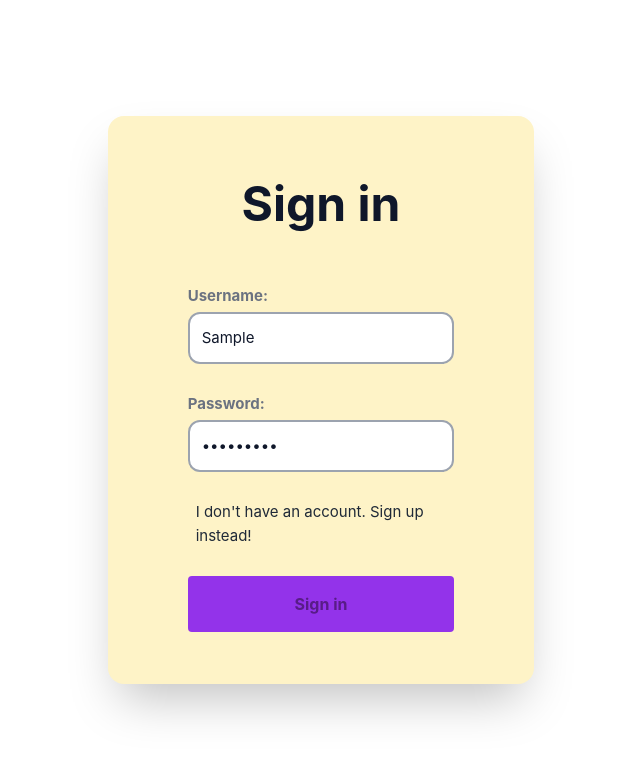
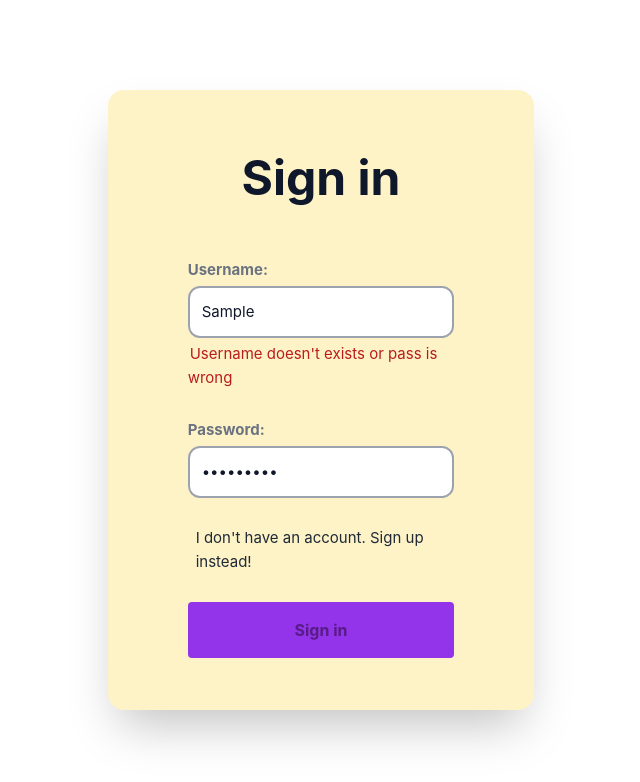
Before and after one commit to Laszlo199/ChatApp-Frontend, a Vue app: page /signin in a window 1280 px wide. Both pictures are taken after typing "Sample", "Sample123" into the empty fields and a click on the button "Sign in". Shown: the top 782 px of the page, without its empty margins (319-959 px from the left). Built offline with nearby package versions, Linux system fonts and the light colour scheme; no server answers.

Commit message:
added label with message

```diff
--- a/src/views/Signup.vue
+++ b/src/views/Signup.vue
@@ -11,6 +11,9 @@
           <label class="block mb-1 font-bold text-gray-500">Username: </label>
           <input v-model="username" class="border border-gray-400 p-3 w-full rounded-xl outline-none
           focus:border-b-blue-600 border-2" type="text" placeholder="insert username..">
+          <div class="pt-1">
+          <label class=" pl-0.5 text-red-700 "
+          v-show="showMessage">{{messageIfSth}}</label> </div><!--remember to delete '!' just for the sake of design we keep it    -->
         </div>
 
         <div class="">
@@ -19,7 +22,7 @@
           outline-none focus:border-b-blue-600 border-2" type="password" placeholder="insert password..">
         </div>
 
-        <div class="ml-2 text-gray-800 font-bold text-blue-600
+        <div class=" ml-2 text-gray-800 font-bold text-blue-600
         outline-none hover:text-blue-900">
           <label  @click="changeSignUp">{{info}}</label>
         </div>
@@ -47,22 +50,46 @@ const loggedUser= ref();
 const userStore = UserStore();
 const myRouter: any = useRouter();
 const info = ref("I don't have an account. Sign up instead!")
+const showMessage = ref(false);
+const messageIfSth = ref("Username doesn't exist or pass is wrong")
+
+//when we show info about empty field after each try we need to get back to default value corresponding to view
+//for each try at the very begining of sign in we will invoke needed method
+
+
 
 
 
 function changeSignUp(){
+  showMessage.value = false;
+
   if(signingUp.value ==="Sign in"){
     signingUp.value = "Sign Up";
     info.value = "hmm ..Sign in anyway!"
+    messageIfSth.value = "Username already exist";//it must be opposite
     }
   else{
     signingUp.value = "Sign in";
-    info.value = "I don't have an account. Sign up instead!"
+    info.value = "I don't have an account. Sign up instead!" //where we will switch
+    messageIfSth.value = "Username doesn't exists or pass is wrong"; //it must be opposite
     }
 }
 
 async function signIn(this: any){
+  if(!username.value){
+    showMessage.value= true;
+    messageIfSth.value = "empty username .."
+  }else{
+    if(signingUp.value ==="Sign in")
+        messageIfSth.value = "Username doesn't exists or pass is wrong";
+    else
+        messageIfSth.value = "Username already exists";
+
+  }
+
+
     if(username.value && password.value){
+      showMessage.value = false; //go to default in case it was selected
 
       console.log(username.value)
       console.log(password.value)
@@ -101,10 +128,12 @@ async function signIn(this: any){
         if(signingUp.value ==="Sign in"){
            console.log("such user doesnt exist")
            //TODO show label for 30 seconds that such user doesnt exist
+           showMessage.value = true;
         }
         else{
           console.log("username already exists")
           //TODO show label for 30 seconds that username already exists
+          showMessage.value = true;
           }
       }
     }
```
